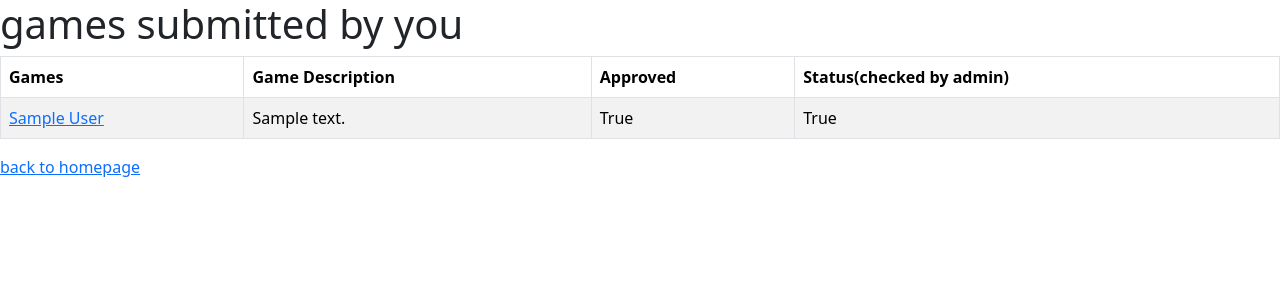
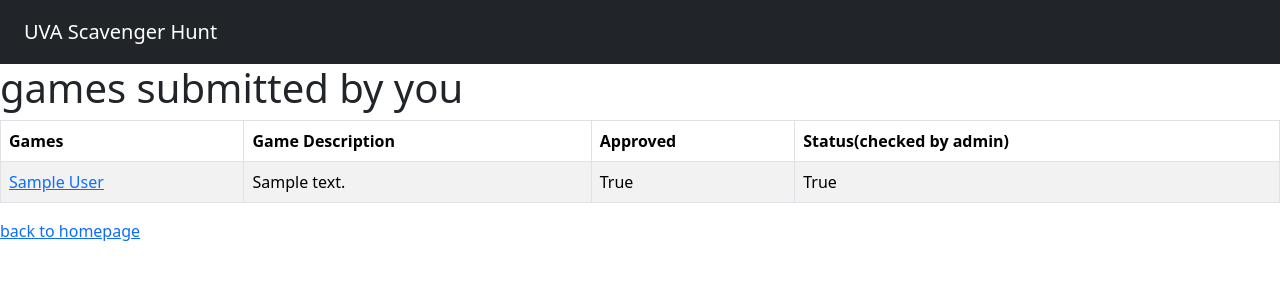
Before and after one commit to AlanSameth/AdvSDEScavengerHunt, a Django app: page /your_game/ in a window 1280 px wide. Shown: the top 300 px of the page. Run offline with Django 4.2, Linux system fonts and the light colour scheme; a user stored in the database is signed in; tables that the repository leaves empty hold one stand-in row (values such as "Sample post"); some libraries are stand-ins or nearby versions.

Commit message:
edited navbar and added to each page

```diff
--- a/user/templates/user/your_game.html
+++ b/user/templates/user/your_game.html
@@ -7,6 +7,44 @@
     {% load bootstrap5 %} {% bootstrap_css %} {% bootstrap_javascript %}
 </head>
 <body>
+  <nav class="navbar navbar-expand-lg navbar-dark bg-dark" style="background-color: #e3f2fd">
+    <div class="container-fluid">
+      <button class="navbar-toggler" type="button" data-bs-toggle="collapse" data-bs-target="#navbarNavDropdown"
+        aria-controls="navbarNavDropdown" aria-expanded="false" aria-label="Toggle navigation">
+        <span class="navbar-toggler-icon"></span>
+      </button>
+      <div class="container-fluid">
+        <a class="navbar-brand" href="{% url 'Home' %}">UVA Scavenger Hunt</a>
+      </div>
+      <div class="btn-group">
+        <li class="nav-item dropdown">
+          <a class="nav-link dropdown-toggle" href="#" role="button" data-bs-toggle="dropdown" aria-expanded="false">
+            Dropdown
+          </a>
+          <ul class="dropdown-menu">
+            <li>
+              <a class="dropdown-item" href="{% url 'Home' %}">Home</a>
+            </li>
+            <li>
+              <a class="dropdown-item" href="{% url 'input_location' %}">Create Point</a>
+            </li>
+            <li>
+              <a class="dropdown-item" href="{% url 'first_page_game' %}">Create Game</a>
+            </li>
+            <li>
+              <a class="dropdown-item" href="{% url 'your_game' %}">Your Games</a>
+            </li>
+            <li>
+                <a class="dropdown-item" href="{% url 'choose_game' %}">Choose Game</a>
+            </li>
+            <li>
+              <a class="dropdown-item" href="logout">Logout</a>
+            </li>
+          </ul>
+        </li>
+      </div>
+    </div>
+  </nav>
 <h1>games submitted by you</h1>
 
 <table class="table table-striped table-hover table-bordered">
--- a/user/urls.py
+++ b/user/urls.py
@@ -6,6 +6,7 @@ urlpatterns = [
     path("", views.home_page,name="Home"),
     path("logout/", views.logout_user),
     path("inputlocation/logout/", views.logout_user),
+    path("first_page_game/logout/", views.logout_user),
     path("<int:game_id>/map/logout/", views.logout_user),
     path("approval/logout/", views.logout_user),
     path("<int:game_id>/map/", views.Map,name="Map"),
```
Also changed, not shown: user/templates/user/create_game_page1.html (+39 -0 lines), user/templates/user/home.html (+6 -5 lines), user/templates/user/map.html (+8 -3 lines), user/templates/user/new_location.html (+7 -2 lines).
